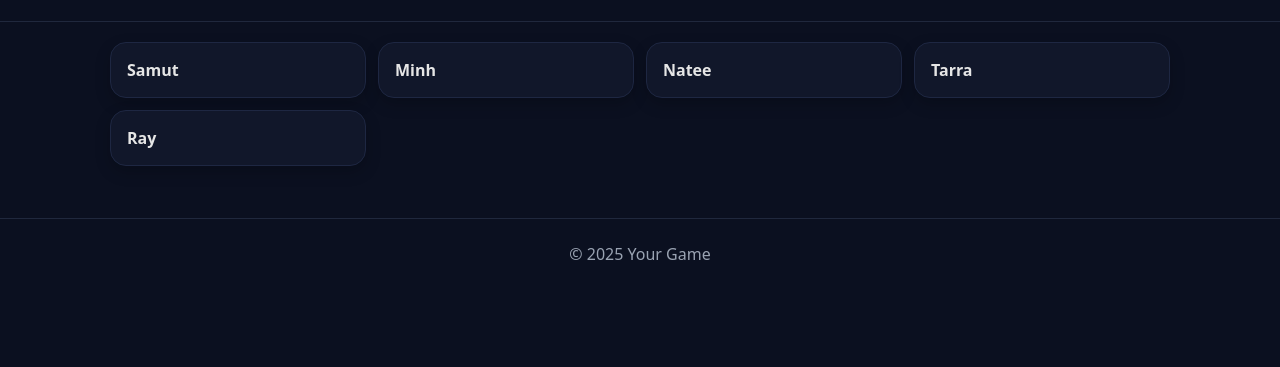
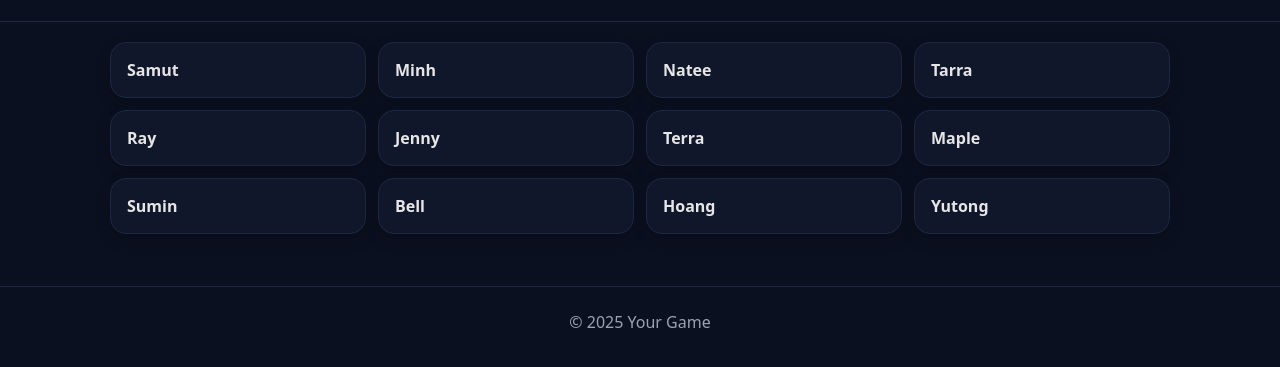
Before and after one commit to ionxg/Website-for-Murder-Mystery, a plain HTML site: page index.html in a window 1280 px wide. Shown: the part 65-432 px from the top of the page. Drawn offline with Linux system fonts and the light colour scheme.

Commit message:
addtional character

```diff
--- a/index.html
+++ b/index.html
@@ -87,6 +87,48 @@
         name: "Ray",
         image: "images/ray.jpg",
         description: "lawyer."
+      },
+      {
+        id: "jenny",
+        name: "Jenny",
+        image: "images/jenny.jpg",
+        description: "Description."
+      },
+      {
+        id: "terra",
+        name: "Terra",
+        image: "images/terra.jpg",
+        description: "Description."
+      },
+      {
+        id: "maple",
+        name: "Maple",
+        image: "images/maple.jpg",
+        description: "Rich."
+      },
+      {
+        id: "Sumin",
+        name: "Sumin",
+        image: "images/sumin.jpg",
+        description: "Second son."
+      },
+      {
+        id: "Bell",
+        name: "Bell",
+        image: "images/bell.jpg",
+        description: "lawyer."
+      },
+      {
+        id: "hoang",
+        name: "Hoang",
+        image: "images/hoang.jpg",
+        description: "Second son."
+      },
+      {
+        id: "Yutong",
+        name: "Yutong",
+        image: "images/yutong.jpg",
+        description: "lawyer."
       }
     ];
 
```
